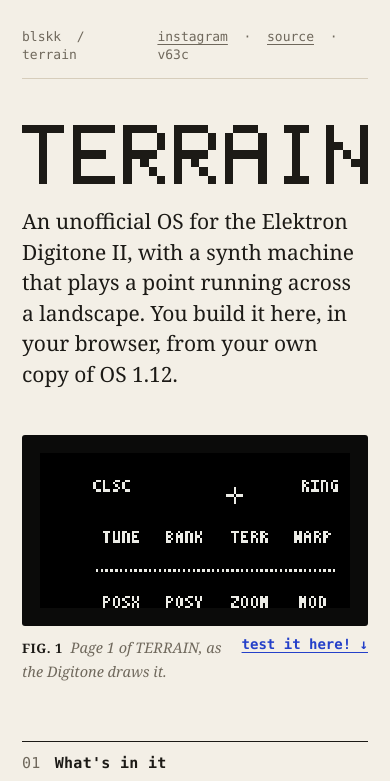
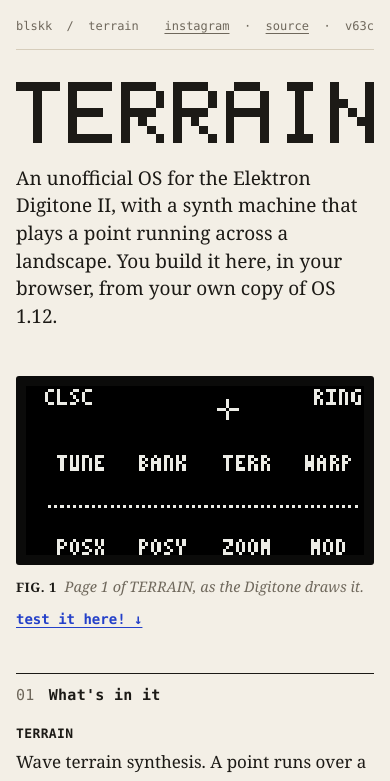
Before and after one commit to ycmdynp9vw-coder/terrain-dn2, a plain HTML site: page docs/index.html in a window 390 px wide. Shown: the top 781 px of the page. Drawn offline with Linux system fonts and the light colour scheme; no server answers.

Commit message:
Site: phone layout (bigger screen crop, touch knobs and keys, tidier header)
Co-Authored-By: Claude Opus 5.5 <noreply@anthropic.com>
Claude-Session: https://claude.ai/code/session_01BGdYc7FnvjazfcPdTkEkZy

```diff
--- a/docs/index.html
+++ b/docs/index.html
@@ -79,6 +79,7 @@
   body.drag, body.drag * { user-select: none !important; -webkit-user-select: none !important; cursor: ns-resize; }
   a.go { font: 600 14px var(--mono); font-style: normal; white-space: nowrap; }
   .play .screen { cursor: crosshair; }
+  .play .screen canvas { touch-action: none; }
   .knobs { display: grid; grid-template-columns: repeat(8, 1fr); gap: 4px 6px; margin-top: 14px; user-select: none; }
   .knob { text-align: center; cursor: ns-resize; touch-action: none; padding: 4px 0; }
   .knob .dial { width: 34px; height: 34px; margin: 0 auto; border-radius: 50%; border: 1.5px solid var(--ink); position: relative; background: #fbf9f4; }
@@ -93,6 +94,16 @@
   .kbd .on { background: var(--blue) !important; }
   .kbd .oct { position: absolute; right: 0; bottom: -20px; font: 11px var(--mono); color: var(--mute); }
   @media (max-width: 620px) {
+    main { padding: 18px 16px 60px; }
+    .top { flex-wrap: wrap; font-size: 12px; }
+    header { padding-top: 32px; }
+    .sub { font-size: 19px; }
+    .screen { padding: 10px; }
+    .knob .dial { width: 40px; height: 40px; }
+    .knob .dial i { height: 13px; transform-origin: 50% 17px; }
+    .kbd { height: 84px; } .kbd .w { height: 84px; } .kbd .b { height: 50px; }
+    figcaption { flex-wrap: wrap; }
+    h2 { margin-top: 46px; }
     .knobs { grid-template-columns: repeat(4, 1fr); }
     body { font-size: 17px; }
     dl.feat div { grid-template-columns: 1fr; gap: 2px; }
@@ -112,7 +123,7 @@
   </header>
 
   <figure>
-    <div class="screen"><canvas id="hero" width="128" height="64" class="px"></canvas></div>
+    <div class="screen"><canvas id="hero" width="108" height="54" class="px"></canvas></div>
     <figcaption style="display:flex;justify-content:space-between;gap:12px"><span><b>FIG. 1</b> &nbsp;Page 1 of TERRAIN, as the Digitone draws it.</span><a class="go" href="#test">test it here! ↓</a></figcaption>
   </figure>
 
@@ -133,7 +144,7 @@
 
   <h2 id="test"><span>02</span>Test it</h2>
   <div class="play">
-    <div class="screen"><canvas id="scr" width="128" height="64" class="px"></canvas></div>
+    <div class="screen"><canvas id="scr" width="108" height="54" class="px"></canvas></div>
     <div class="knobs" id="knobs"></div>
     <div class="kbd" id="kbd"></div>
   </div>
@@ -304,7 +315,7 @@ async function playable() {
   function draw() {
     T.render(G, T.words(vals));
     for (let i = 0; i < G.length; i++) { const o = i * 4, v = G[i] ? 236 : 0; img.data[o] = v; img.data[o + 1] = v; img.data[o + 2] = G[i] ? 230 : 0; img.data[o + 3] = 255; }
-    x.putImageData(img, 0, 0);
+    x.putImageData(img, -16, -10);
     if (node) node.port.postMessage({ k: T.voiceParams(T.words(vals)) });
   }
   let pending = false; const redraw = () => { if (!pending) { pending = true; requestAnimationFrame(() => { pending = false; draw(); }); } };
@@ -326,7 +337,7 @@ async function playable() {
   function show(k) { const el = ui[k.id], f = (vals[k.id] - k.min) / (k.max - k.min); el.querySelector("i").style.transform = `rotate(${-135 + 270 * f}deg)`; el.querySelector(".v").textContent = T.shown(k, vals[k.id]); }
   T.KNOBS.forEach(show);
   // the map: drag the cursor
-  const fromEvent = (e) => { const r = c.getBoundingClientRect(); return [((e.clientX - r.left) / r.width) * 128, ((e.clientY - r.top) / r.height) * 64]; };
+  const fromEvent = (e) => { const r = c.getBoundingClientRect(); return [16 + ((e.clientX - r.left) / r.width) * 108, 10 + ((e.clientY - r.top) / r.height) * 54]; };
   c.addEventListener("pointerdown", (e) => { e.preventDefault(); getSelection().removeAllRanges(); c.setPointerCapture(e.pointerId); move(e); });
   c.addEventListener("pointermove", (e) => { if (c.hasPointerCapture(e.pointerId)) move(e); });
   function move(e) { const [px, py] = fromEvent(e); if (py > 32) return; const [wx, wy] = T.posFromPixel(px, py); vals.posx = wx; vals.posy = wy; show(T.KNOBS[4]); show(T.KNOBS[5]); redraw(); }
@@ -384,7 +395,7 @@ async function hero() {
     vals.mod = Math.round(((Math.sin(t / 700) + 1) / 2) * 0x2800);
     T.render(G, T.words(vals));
     for (let i = 0; i < G.length; i++) { const o = i * 4, v = G[i] ? 236 : 0; img.data[o] = v; img.data[o + 1] = v; img.data[o + 2] = G[i] ? 230 : 0; img.data[o + 3] = 255; }
-    x.putImageData(img, 0, 0);
+    x.putImageData(img, -16, -10);
     if (!still) setTimeout(() => requestAnimationFrame(frame), 50);
   }
   frame();
```
